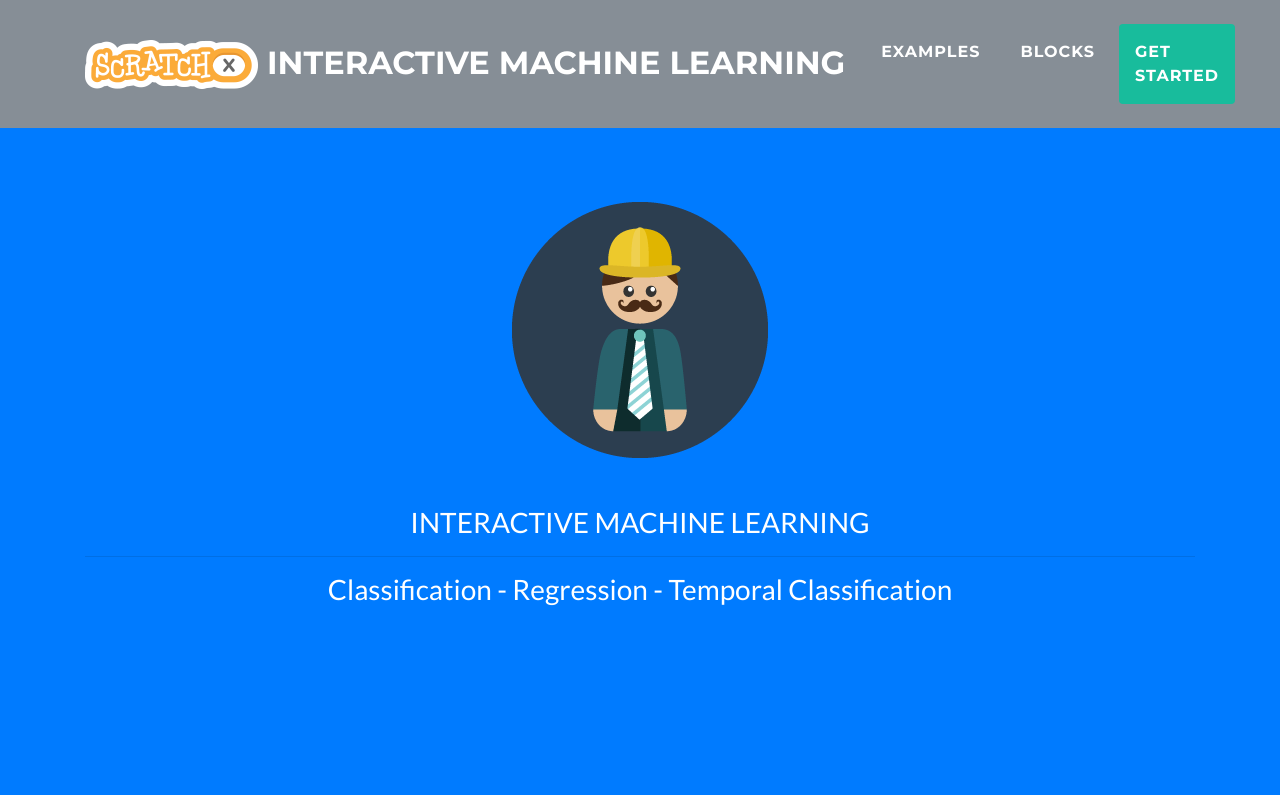
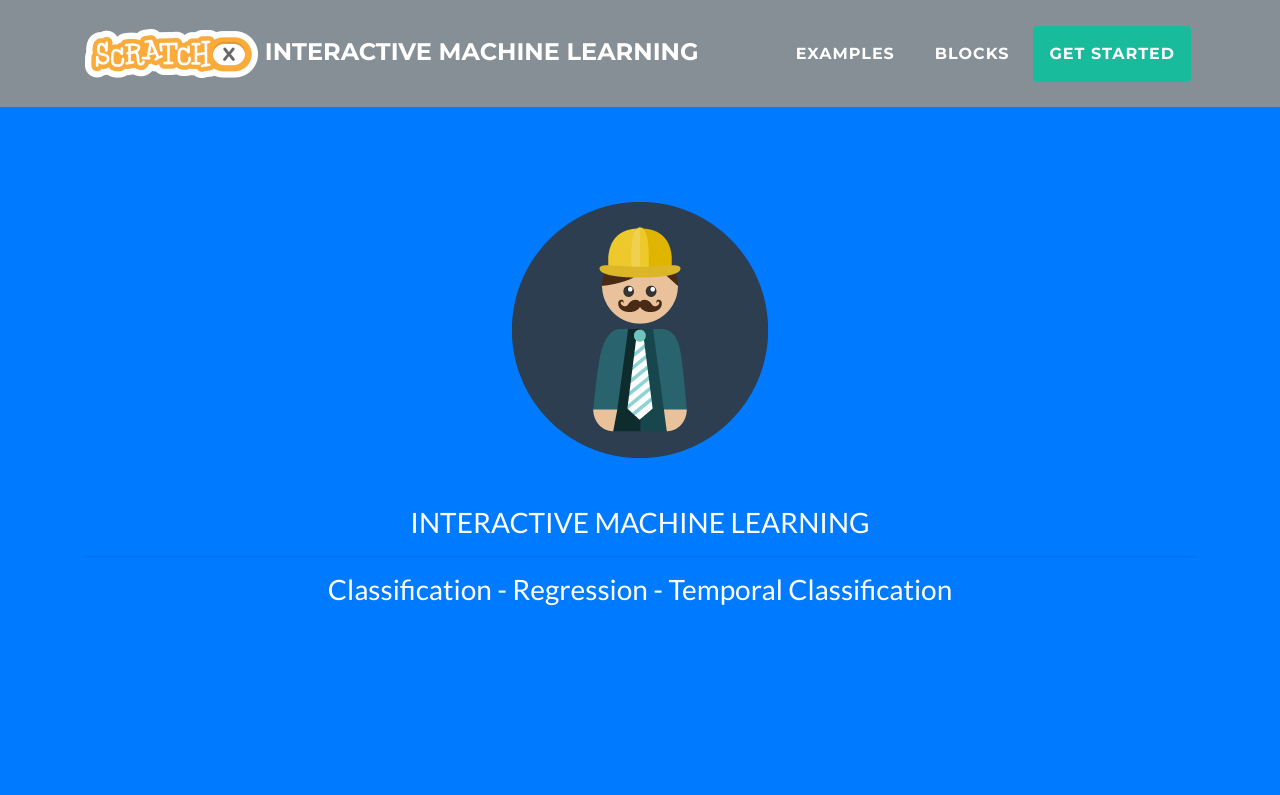
Before and after one commit to frantic0/scratch-interactive-machine-learning-extension, a website with bundled scripts: page index.html in a window 1280 px wide. Shown: the top 795 px of the page. Built offline with nearby package versions, Linux system fonts and the light colour scheme; files whose address does not match are found by name.

```diff
--- a/css/freelancer.css
+++ b/css/freelancer.css
@@ -110,7 +110,7 @@
     -moz-transition: padding-top 0.3s, padding-bottom 0.3s;
     transition: padding-top 0.3s, padding-bottom 0.3s; }
     #mainNav .navbar-brand {
-      font-size: 2em;
+      font-size: 1.5em;
       -webkit-transition: font-size 0.3s;
       -moz-transition: font-size 0.3s;
       transition: font-size 0.3s; }
--- a/index.html
+++ b/index.html
@@ -22,7 +22,7 @@
     <link href="vendor/magnific-popup/magnific-popup.css" rel="stylesheet" type="text/css">
 
     <!-- Custom styles for this template -->
-    <link href="css/freelancer.min.css" rel="stylesheet">
+    <link href="css/freelancer.css" rel="stylesheet">
 
   </head>
 
```
